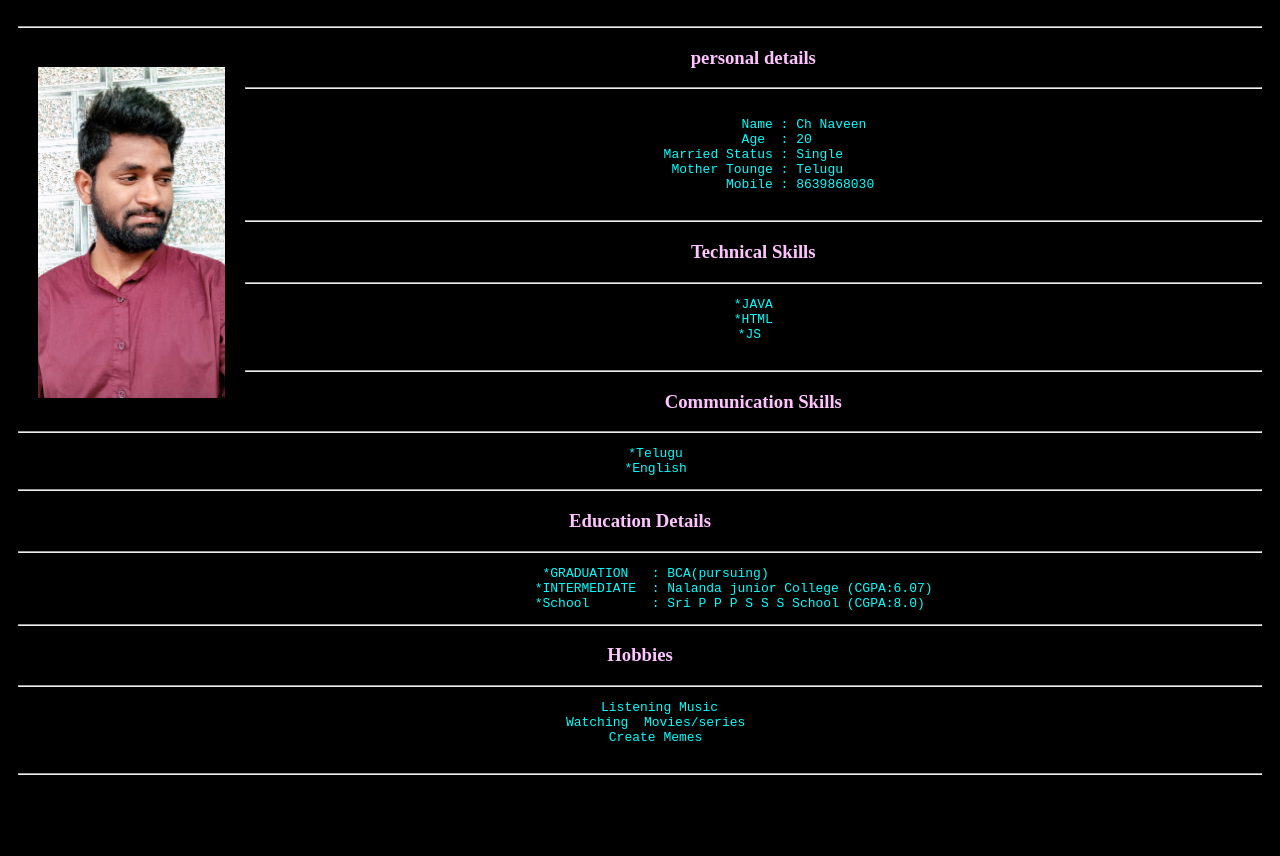
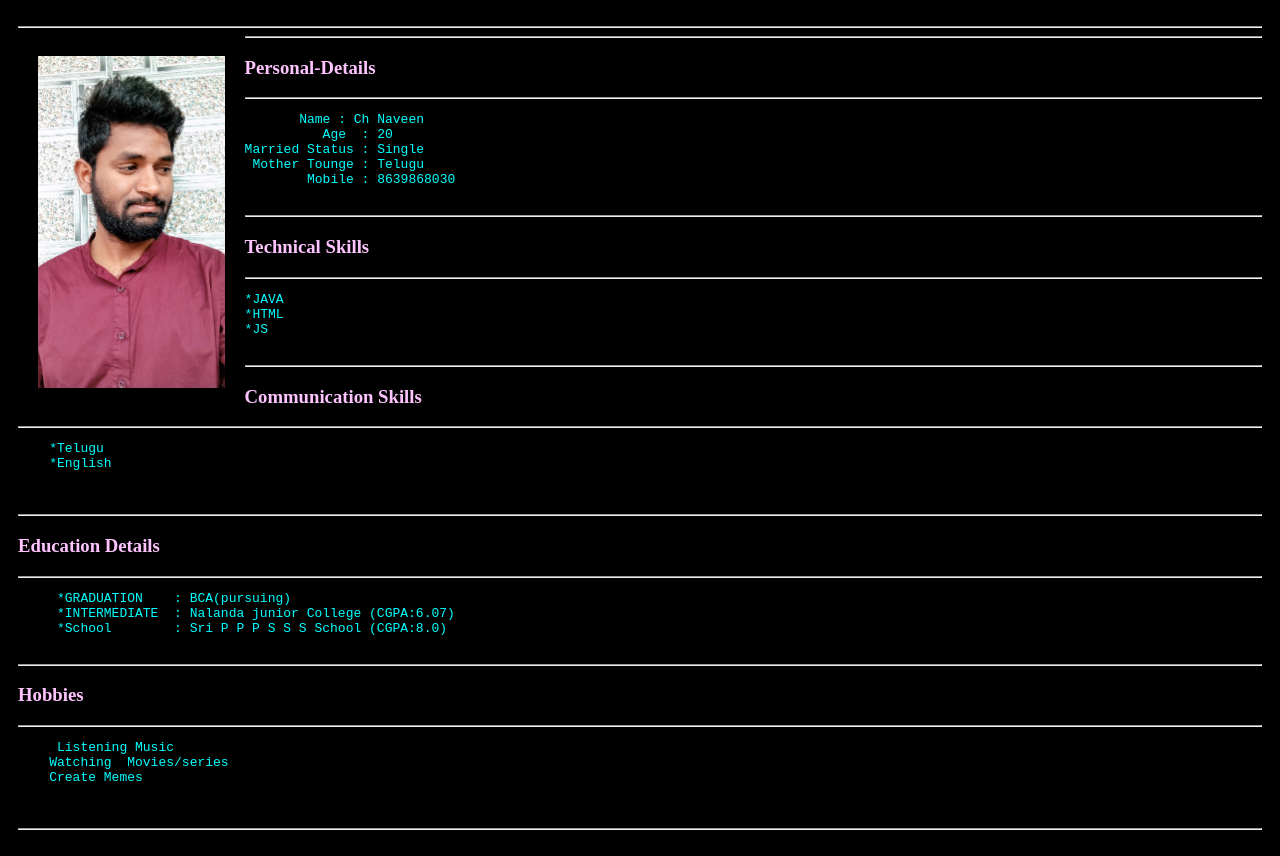
Before and after one commit to Naveen0987/biodata, a plain HTML site: page index.html in a window 1280 px wide. Before the commit the page ends 801 px from the top, so only its background shows below. Drawn offline with Linux system fonts and the light colour scheme.

Commit message:
Update index.html

```diff
--- a/index.html
+++ b/index.html
@@ -3,74 +3,70 @@
     <head >
         <title>Resume</title>
         <hr>
-
+        <link rel="stylesheet" href="day1.css">
     <link rel="icon" type="image" href="icon.png">
 </head>
-    <link rel="stylesheet" href="day1.css">
     <body>
-        <div>
             <img src="dp.jpg">
-            <div class="personal details">
-                <center>
-                <h3 align="center">personal details</h2>
+                    <hr>
+                    <div class="all">
+                    <div class="Personal">
+                        <h3>Personal-Details</h3>
                         <hr>
                         <pre>
-             Name : Ch Naveen
+     &#160 Name : Ch Naveen
           Age  : 20
 Married Status : Single
  Mother Tounge : Telugu
         Mobile : 8639868030
-                   </center>
         </pre>
+        </div>
                 <hr>
-            </div>
+
         <div class="skills">
-        <center>
-            <h3 align="center">Technical Skills</h3>
+
+            <h3>Technical Skills</h3>
             <hr>
   <pre>
 *JAVA
 *HTML
 *JS
-     </center>
          </pre>
         </div>
         <hr>
         <div class="Communication Skills">
-            <center>
-        <h3 align="center">Communication Skills</h3>
+        <h3>Communication Skills</h3>
         <hr>
         <pre>
     *Telugu
     *English
-</center>
+
         </pre>
         </div>
         <hr>
         <div class="Education">
-<center>
-            <h3 align="center">Education Details</h3>
+
+            <h3 >Education Details</h3>
             <hr>
             <pre>
-     *GRADUATION   : BCA(pursuing)
+     *GRADUATION    : BCA(pursuing)
      *INTERMEDIATE  : Nalanda junior College (CGPA:6.07)
      *School        : Sri P P P S S S School (CGPA:8.0)
-</center>
     </pre>
     </div>
        <hr>
         <div class="hobbies">
-            <center>
-      <h3 align="center">Hobbies</h3>
+      <h3 >Hobbies</h3>
          <hr>
         <pre>
      Listening Music
     Watching  Movies/series
     Create Memes
-    </center>
+
         </pre>
       <hr>
         </div>
         </div>
+    </div>
     </body>
 </html>
```
Lines whose indentation alone changed are shown as unchanged.
